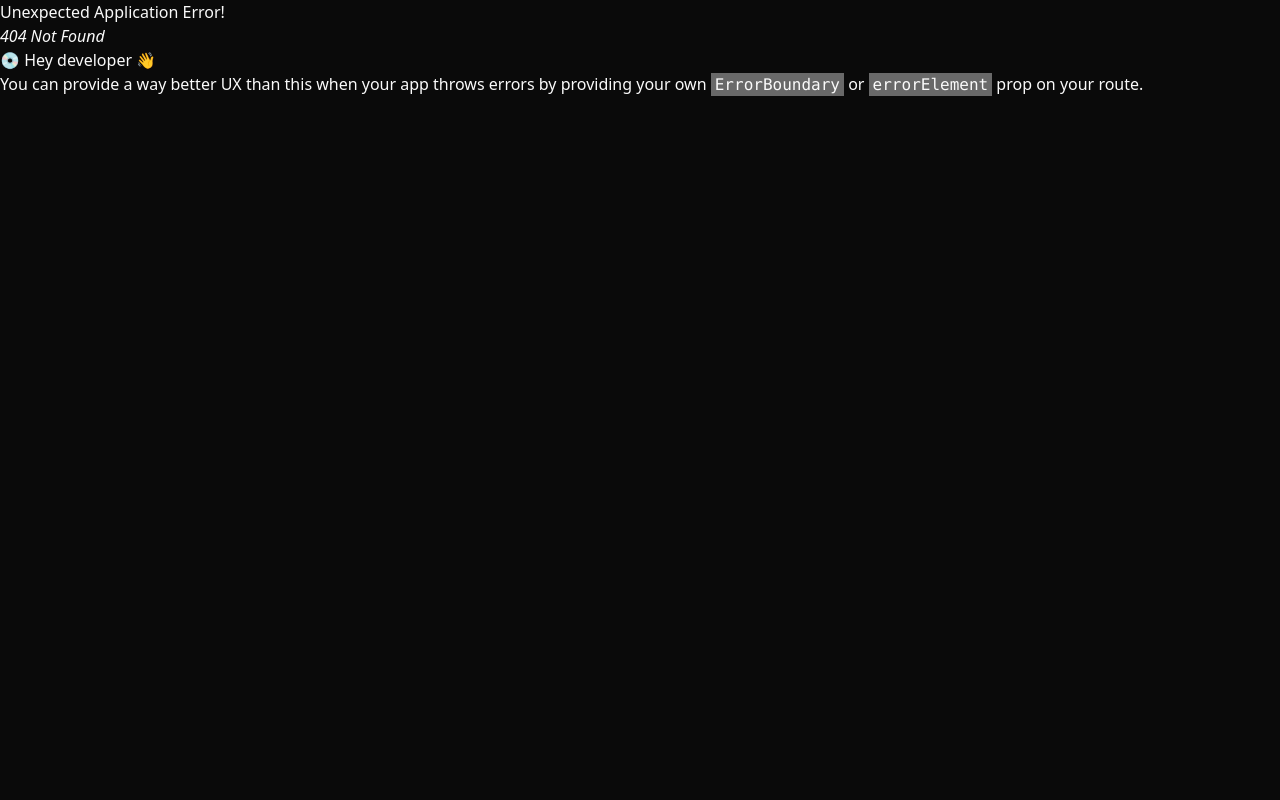
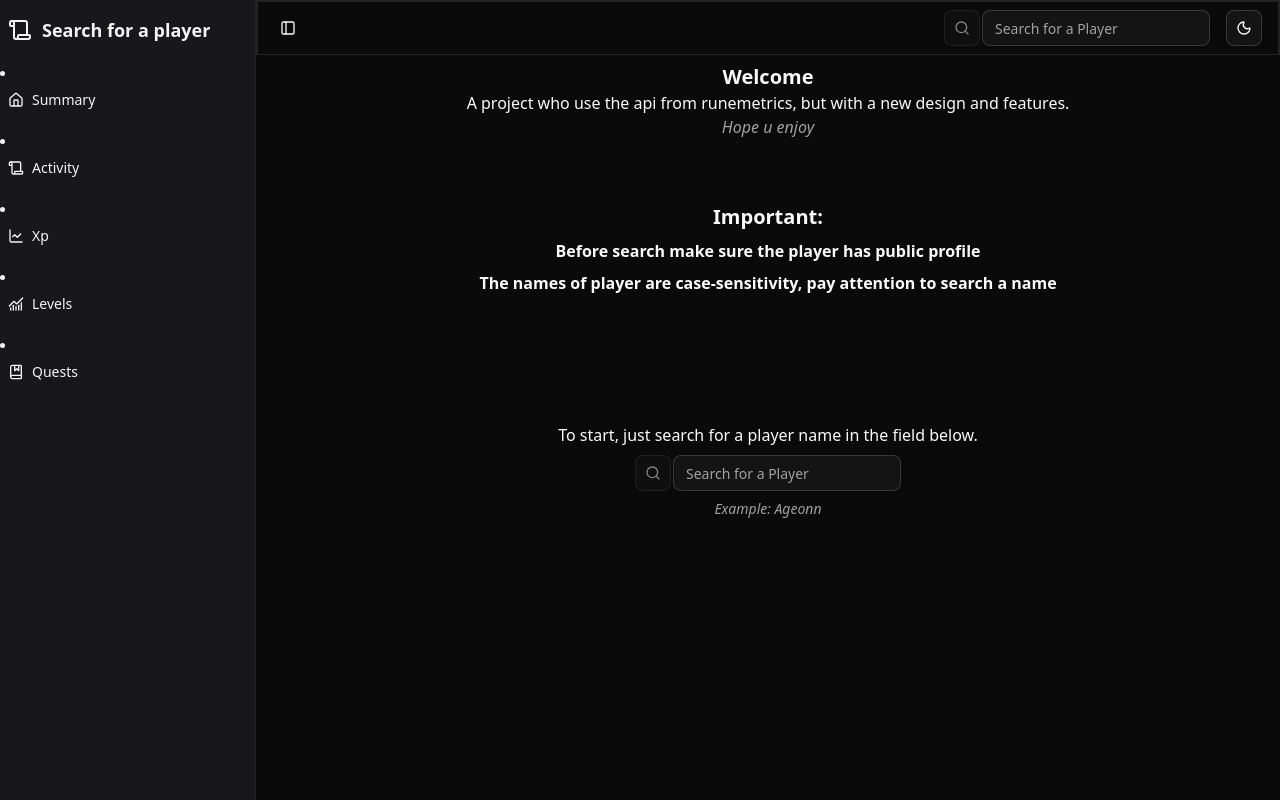
Before and after one commit to MatheusFilg/runescape-metrics, a React (Vite) app: page /home in a window 1280 px wide. Before the commit this address had no page. Built offline with nearby package versions, Linux system fonts and the light colour scheme.

Commit message:
feat: melhoria na navegação da aplicação

```diff
--- a/src/components/app-sidebar.tsx
+++ b/src/components/app-sidebar.tsx
@@ -6,6 +6,7 @@ import {
 	Scroll,
 } from 'lucide-react'
 import { useQueryState } from 'nuqs'
+import { Link } from 'react-router'
 import {
 	Sidebar,
 	SidebarContent,
@@ -20,27 +21,27 @@ const routes = [
 	{
 		title: 'Summary',
 		icon: Home,
-		url: '#',
+		url: '/summary',
 	},
 	{
 		title: 'Activity',
 		icon: Scroll,
-		url: '#',
+		url: '/activity',
 	},
 	{
 		title: 'Xp',
 		icon: ChartLine,
-		url: '#',
+		url: '/xp',
 	},
 	{
 		title: 'Levels',
 		icon: ChartNoAxesCombined,
-		url: '#',
+		url: '/levels',
 	},
 	{
 		title: 'Quests',
 		icon: BookMarked,
-		url: '#',
+		url: '/quests',
 	},
 ]
 
@@ -60,10 +61,15 @@ export function AppSidebar() {
 					{routes.map(item => (
 						<SidebarMenuItem key={item.title}>
 							<SidebarMenuButton asChild>
-								<a href={item.url}>
+								<Link
+									to={{
+										pathname: item.url,
+										search: searchTerm ? `?name=${searchTerm}` : '',
+									}}
+								>
 									<item.icon />
 									{item.title}
-								</a>
+								</Link>
 							</SidebarMenuButton>
 						</SidebarMenuItem>
 					))}
--- a/src/components/header.tsx
+++ b/src/components/header.tsx
@@ -1,13 +1,18 @@
+import { useLocation } from 'react-router'
 import { InputSearch } from './input-search'
 import { ThemeToggle } from './theme/theme-toggle'
 import { SidebarTrigger } from './ui/sidebar'
 
 export function Header() {
+	const location = useLocation()
+
 	return (
 		<div className="w-full flex flex-row justify-between items-center border-b border-2 h-fit px-4 py-2">
 			<SidebarTrigger />
 			<div className="flex flex-row gap-4">
-				<InputSearch />
+				<div className={`${location.pathname === '/' ? 'hidden' : 'flex'}`}>
+					<InputSearch />
+				</div>
 				<ThemeToggle />
 			</div>
 		</div>
--- a/src/components/input-search.tsx
+++ b/src/components/input-search.tsx
@@ -1,10 +1,14 @@
 import { Search } from 'lucide-react'
 import { useQueryState } from 'nuqs'
 import { type FormEvent, useState } from 'react'
+import { useLocation, useNavigate } from 'react-router'
 import { Button } from './ui/button'
 import { Input } from './ui/input'
 
 export function InputSearch() {
+	const location = useLocation()
+	const navigate = useNavigate()
+
 	const [inputValue, setInputValue] = useState('')
 	const [searchTerm, setSearchTerm] = useQueryState('name', {
 		throttleMs: 300,
@@ -15,6 +19,9 @@ export function InputSearch() {
 		e.preventDefault()
 		setSearchTerm(inputValue || null)
 		setInputValue('')
+		if (location.pathname === '/home') {
+			navigate('/summary')
+		}
 	}
 
 	return (
--- a/src/routes.tsx
+++ b/src/routes.tsx
@@ -11,7 +11,7 @@ export const router = createBrowserRouter([
 		children: [
 			{
 				index: true,
-				path: '/',
+				path: '/home',
 				element: <Home />,
 			},
 			{
```
